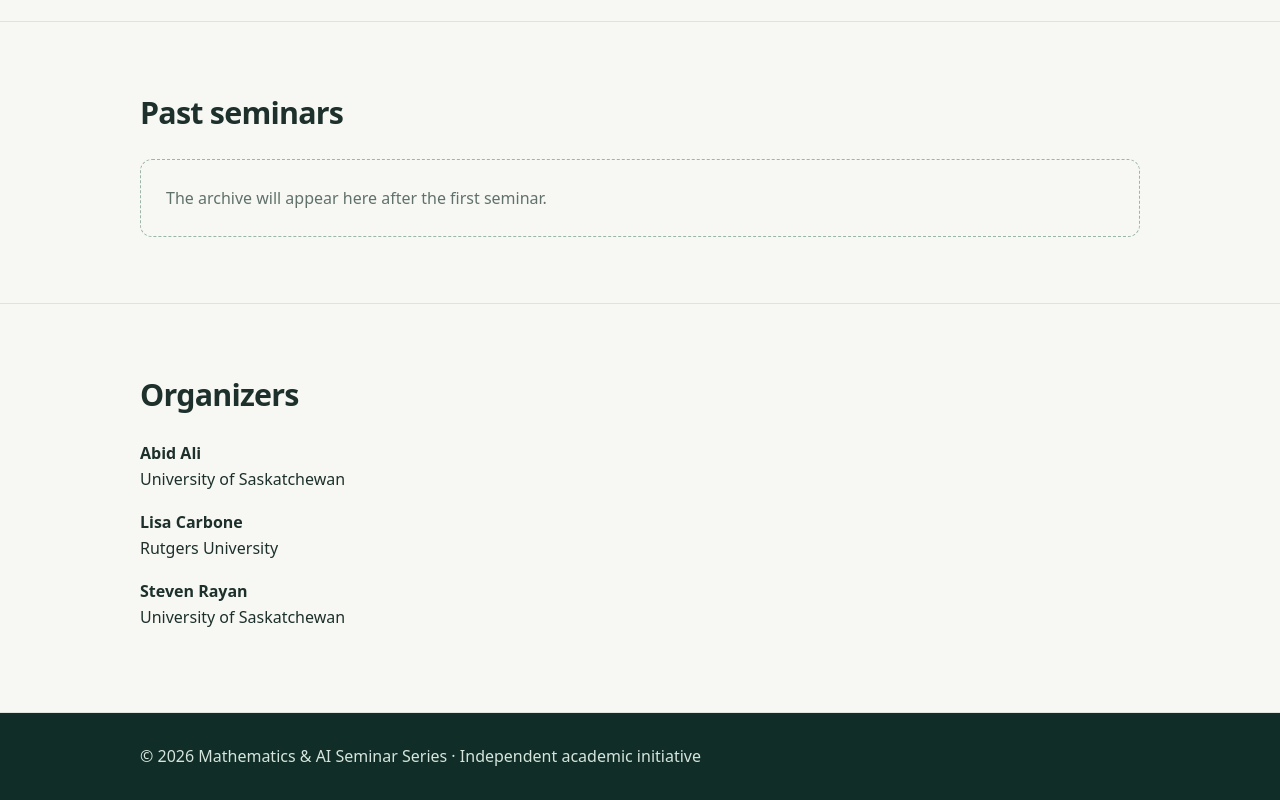
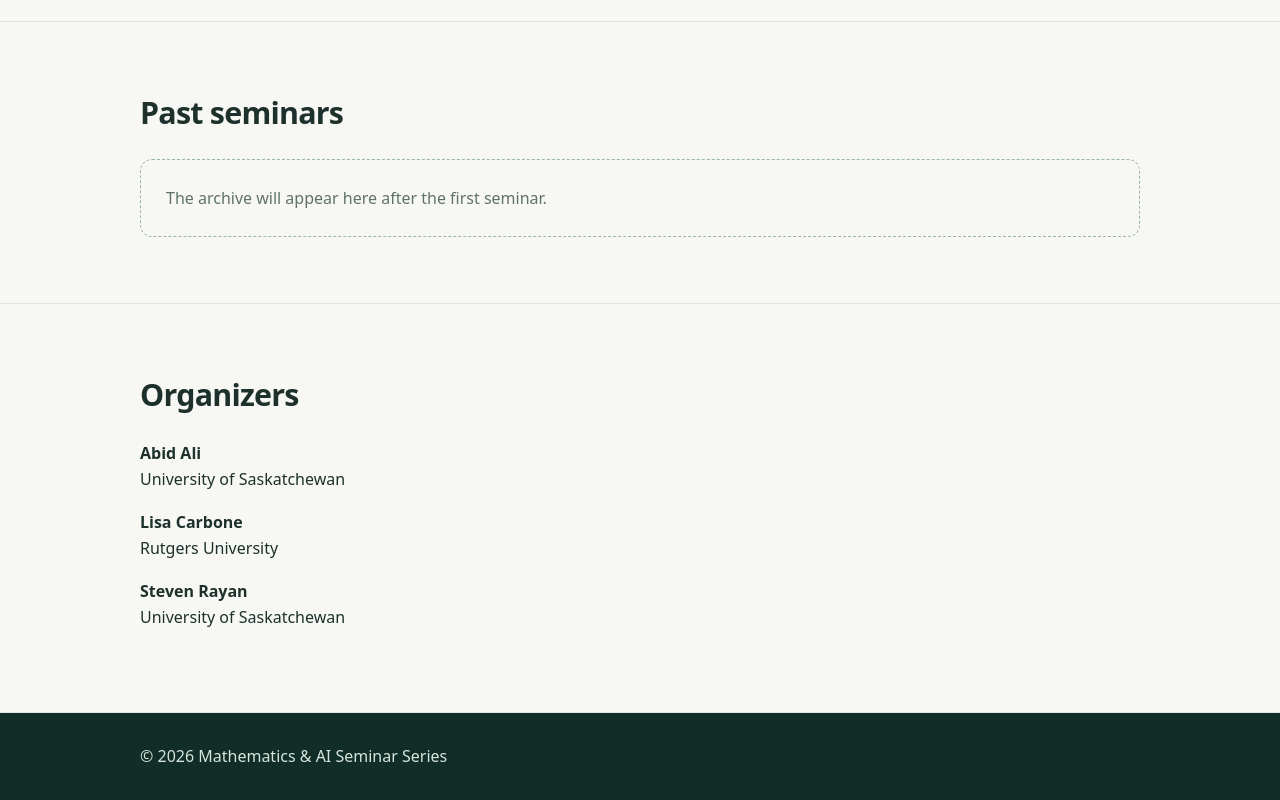
Before and after one commit to aliabidsandhu/math-ai-seminar, a plain HTML site: page index.html in a window 1280 px wide. Shown: the part 1769-2569 px from the top of the page. Drawn offline with Linux system fonts and the light colour scheme.

Commit message:
Remove affiliation from footer text

```diff
--- a/index.html
+++ b/index.html
@@ -33,7 +33,7 @@
 
   </div>
 </section>
-<footer><div class="wrap">© <span id="year"></span> Mathematics & AI Seminar Series · Independent academic initiative</div></footer>
+<footer><div class="wrap">© <span id="year"></span> Mathematics & AI Seminar Series</div></footer>
 <script src="seminars.js"></script><script>
 const escapeHTML=s=>String(s??'').replace(/[&<>"']/g,c=>({'&':'&amp;','<':'&lt;','>':'&gt;','"':'&quot;',"'":'&#39;'}[c]));
 function renderTalk(t){const e=escapeHTML;return `<article class="talk"><div class="tag">${e(t.date||'Date to be announced')}</div><h3>${e(t.title||'Talk title to be announced')}</h3><p class="meta">${e(t.speaker||'Speaker to be announced')}${t.affiliation?' · '+e(t.affiliation):''}</p><p><strong>Time:</strong> ${e(t.time||'To be announced')} · <strong>Format:</strong> ${e(t.format||'Online')}</p>${t.abstract?`<p>${e(t.abstract)}</p>`:''}${t.link&&/^https:\/\//.test(t.link)?`<p><a href="${e(t.link)}" rel="noopener noreferrer">More information</a></p>`:''}</article>`}
```
